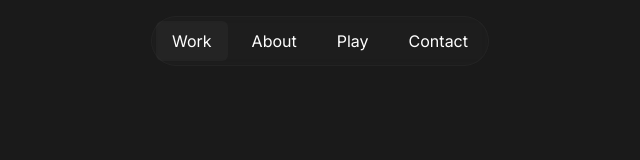
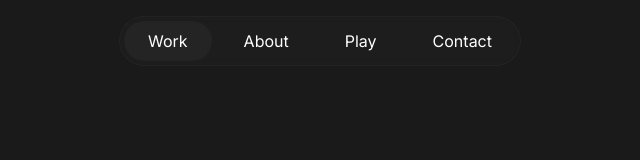
Before and after one commit to JulianSchwabCommits/PortfolioV2, a React (Vite) app: page / in a window 1280 px wide. Shown: the top 160 px of the page, without its empty margins (320-960 px from the left). Built offline with nearby package versions, Linux system fonts and the light colour scheme.

Commit message:
Fix navbar button rounding
Adjusted the button styles in the navbar to ensure they are fully rounded, achieving a circular appearance.
[skip gpt_engineer]

```diff
--- a/src/components/Navbar.tsx
+++ b/src/components/Navbar.tsx
@@ -17,7 +17,9 @@ const Navbar = ({ onSectionChange }: { onSectionChange: (section: string) => voi
             <button
               key={section}
               onClick={() => handleSectionChange(section)}
-              className={`nav-link ${activeSection === section ? "active rounded-full" : "rounded-full"}`}
+              className={`nav-link h-10 px-6 flex items-center justify-center ${
+                activeSection === section ? "active rounded-full" : "rounded-full"
+              }`}
             >
               {section}
             </button>
--- a/src/index.css
+++ b/src/index.css
@@ -13,7 +13,7 @@ body {
 }
 
 .nav-link {
-  @apply px-4 py-2 rounded-md hover:bg-accent/20 transition-all duration-200;
+  @apply aspect-auto hover:bg-accent/20 transition-all duration-200;
 }
 
 .nav-link.active {
```
